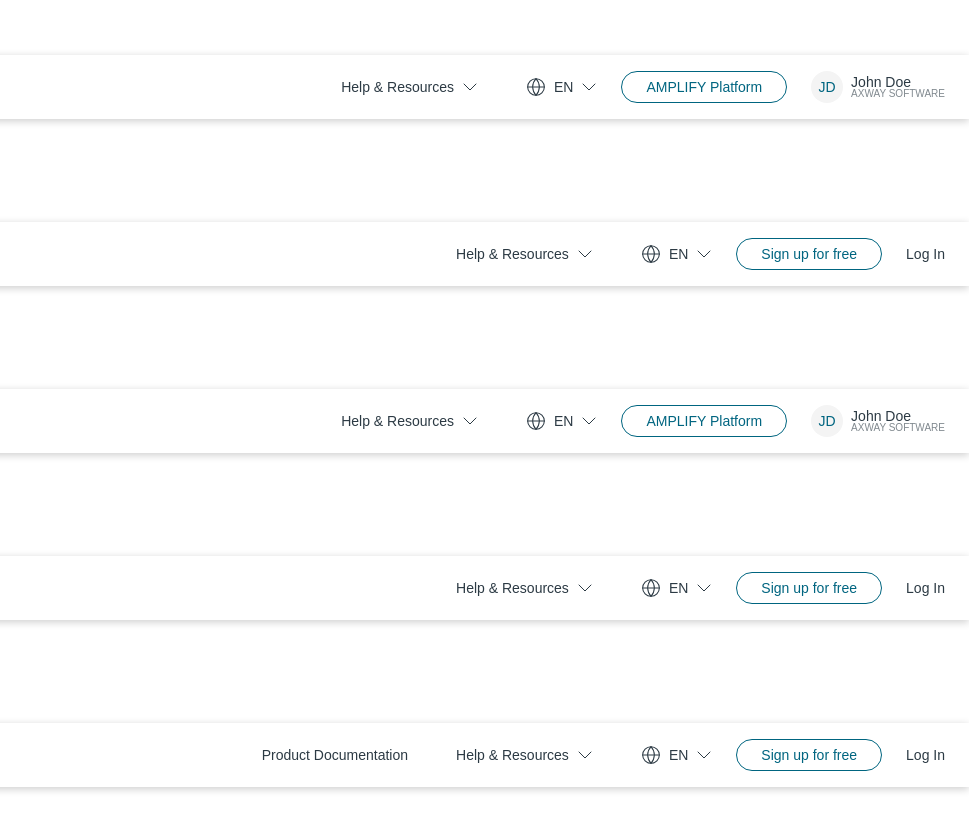
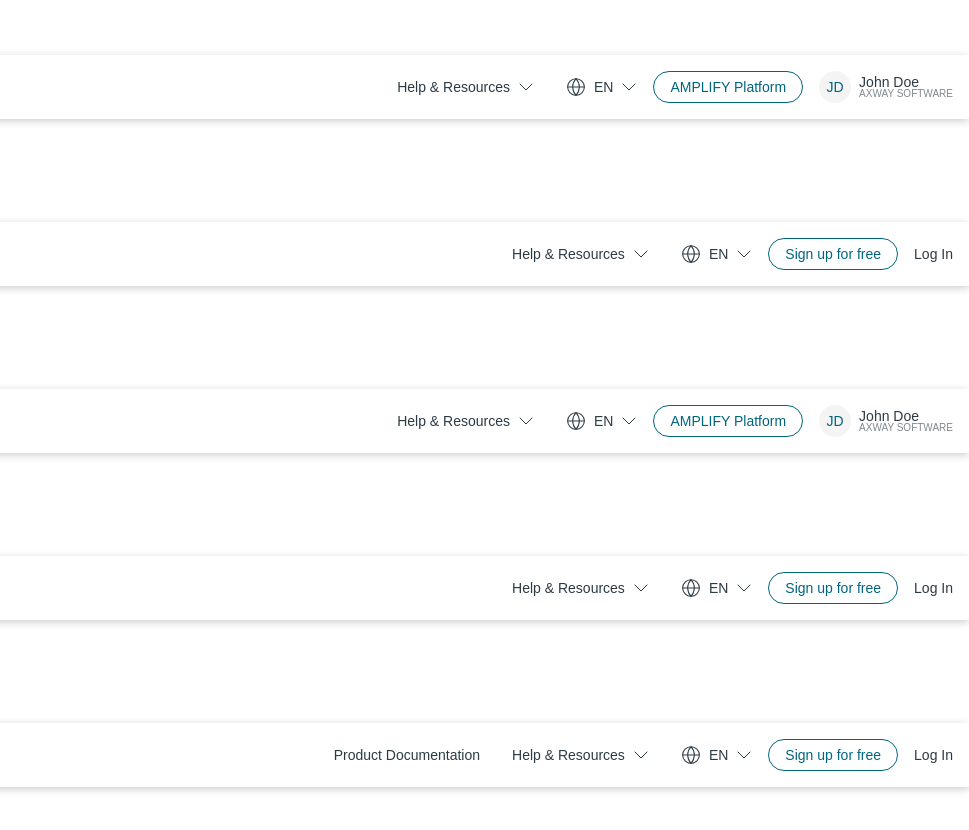
Before and after one commit to bbag/axway-universal-header, a plain HTML site: page index.html in a window 1280 px wide. Shown: the full height of the page, 311-1280 px from the left. Drawn offline with Linux system fonts and the light colour scheme.

Commit message:
Fixed the extra left/right padding added to navbar buttons (oops...)

```diff
--- a/header.scss
+++ b/header.scss
@@ -812,7 +812,7 @@ template {
         @include display-flex();
         height: 4rem;
         line-height: 1;
-        padding: 0 1.5rem;
+        padding: 0 1rem;
         position: relative;
         text-decoration: none;
         transition: all 100ms ease-out;
```
Also changed, not shown: header.css, header.min.css.
